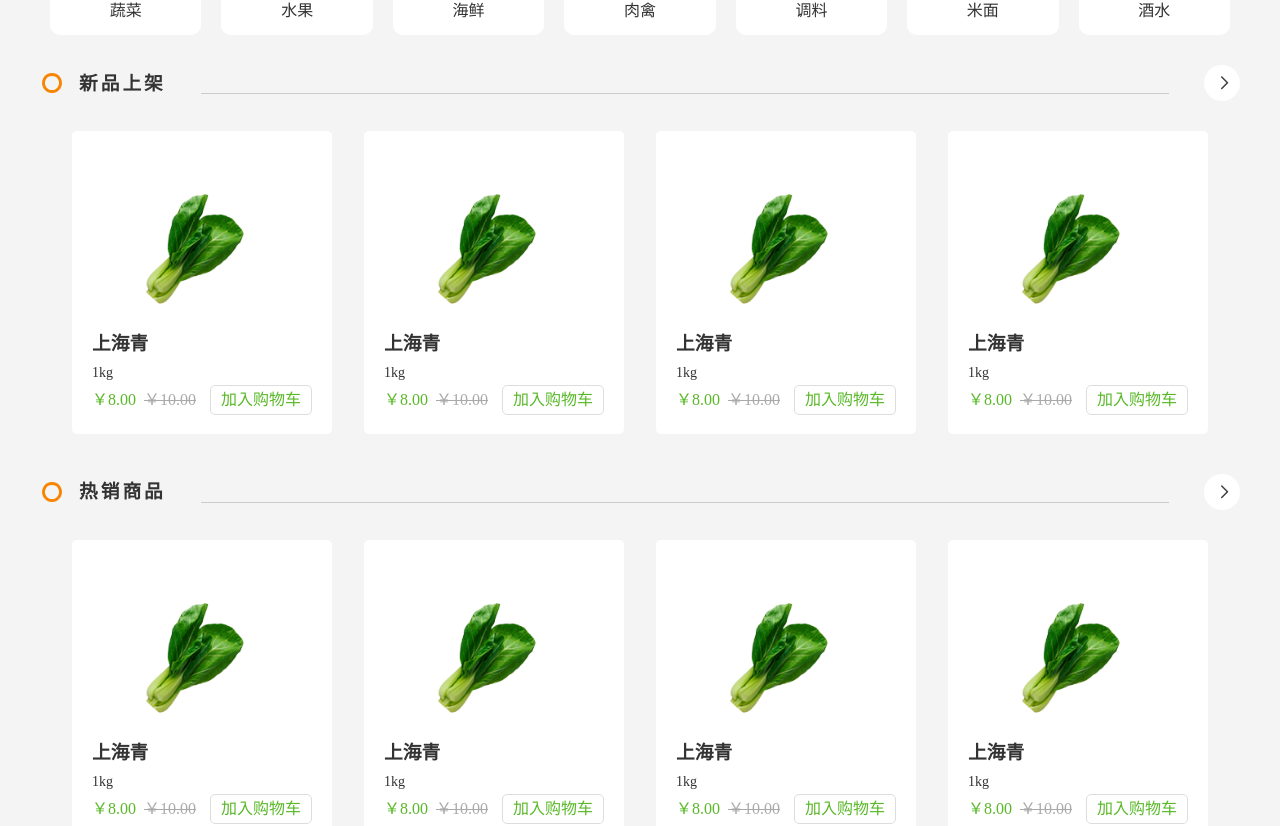
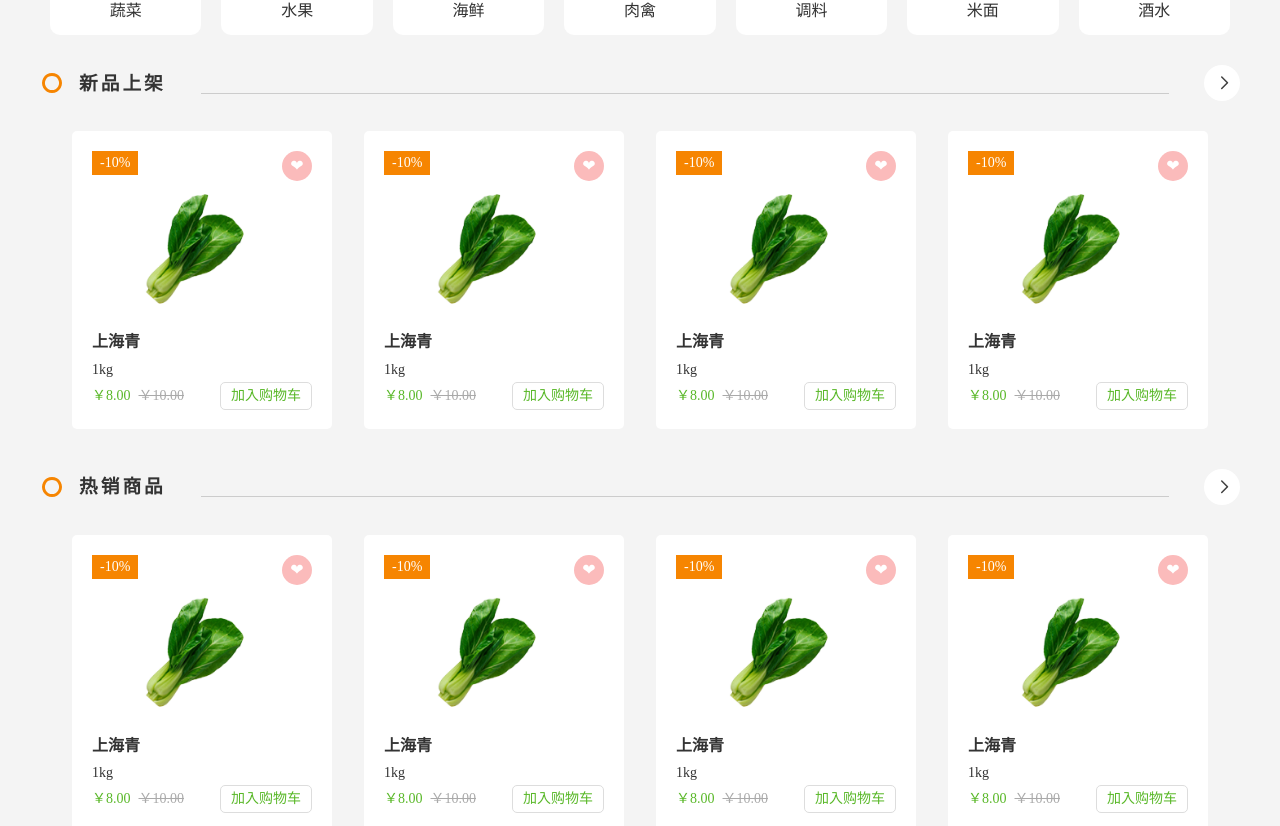
Before and after one commit to fukaikiso/shop, a Vue app: page / in a window 1280 px wide. Shown: the part 615-1441 px from the top of the page. Built offline with nearby package versions, Linux system fonts and the light colour scheme.

Commit message:
增加组件

```diff
--- a/src/components/VegProductCard.vue
+++ b/src/components/VegProductCard.vue
@@ -1,10 +1,12 @@
 <template>
   <div class="veg-product-card">
     <div class="item">
+      <div class="sale">-10%</div>
+      <div class="favorite"></div>
       <img
         src="/images/products/01.png"
         alt="" />
-      <h3>上海青</h3>
+      <h4>上海青</h4>
       <p>1kg</p>
       <div class="bottom">
         <span class="sale-price">￥8.00</span>
@@ -13,10 +15,12 @@
       </div>
     </div>
     <div class="item">
+      <div class="sale">-10%</div>
+      <div class="favorite"></div>
       <img
         src="/images/products/01.png"
         alt="" />
-      <h3>上海青</h3>
+      <h4>上海青</h4>
       <p>1kg</p>
       <div class="bottom">
         <span class="sale-price">￥8.00</span>
@@ -25,10 +29,12 @@
       </div>
     </div>
     <div class="item">
+      <div class="sale">-10%</div>
+      <div class="favorite"></div>
       <img
         src="/images/products/01.png"
         alt="" />
-      <h3>上海青</h3>
+      <h4>上海青</h4>
       <p>1kg</p>
       <div class="bottom">
         <span class="sale-price">￥8.00</span>
@@ -37,10 +43,12 @@
       </div>
     </div>
     <div class="item">
+      <div class="sale">-10%</div>
+      <div class="favorite"></div>
       <img
         src="/images/products/01.png"
         alt="" />
-      <h3>上海青</h3>
+      <h4>上海青</h4>
       <p>1kg</p>
       <div class="bottom">
         <span class="sale-price">￥8.00</span>
@@ -67,12 +75,42 @@ export default {};
     box-shadow: 0 0 5px 0 #aaa;
   }
   .item {
+    position: relative;
     width: 220px;
     background-color: #fff;
     padding: 10px 20px 25px;
     border-radius: 5px;
     transition: transform 0.05s;
     -webkit-font-smoothing: antialiased;
+    .sale {
+      position: absolute;
+      top: 20px;
+      left: 20px;
+      background-color: var(--theme-warning-color);
+      color: #fff;
+      padding: 4px 8px;
+      font-size: 14px;
+    }
+    .favorite {
+      position: absolute;
+      top: 20px;
+      right: 20px;
+      background-color: #fbbbbb;
+      width: 30px;
+      height: 30px;
+      border-radius: 15px;
+    }
+    .favorite::after {
+      content: '❤';
+      position: absolute;
+      top: 50%;
+      left: 50%;
+      color: #fff;
+      transform: translate(-50%, -50%);
+    }
+    .favorite:hover::after {
+      color: var(--theme-danger-color);
+    }
     img {
       width: 100%;
     }
@@ -86,11 +124,13 @@ export default {};
       align-items: center;
       .sale-price {
         color: var(--theme-primary-color);
+        font-size: 14px;
       }
       .pre-price {
         color: #aaa;
         text-decoration: line-through;
         margin: 0 8px;
+        font-size: 14px;
       }
       button {
         position: absolute;
@@ -100,6 +140,7 @@ export default {};
         background-color: #fff;
         border-radius: 5px;
         color: var(--theme-primary-color);
+        font-size: 14px;
       }
       button:hover {
         cursor: pointer;
--- a/src/components/SidebarCart.vue
+++ b/src/components/VegSidebarCart.vue
@@ -1,5 +1,5 @@
 <template>
-  <div class="sidebar-cart">
+  <div class="veg-sidebar-cart">
     <div class="top">
       <svg
         t="1661853737519"
@@ -30,7 +30,7 @@ export default {};
 </script>
 
 <style lang="scss" scoped>
-.sidebar-cart {
+.veg-sidebar-cart {
   cursor: pointer;
   position: fixed;
   display: flex;
@@ -58,6 +58,7 @@ export default {};
     cursor: pointer;
     padding: 10px 20px;
     border-radius: 5px;
+    background-color: #fff;
   }
 }
 </style>
--- a/src/views/Index.vue
+++ b/src/views/Index.vue
@@ -1,6 +1,6 @@
 <template>
   <div>
-    <sidebar-cart></sidebar-cart>
+    <veg-sidebar-cart></veg-sidebar-cart>
     <veg-header></veg-header>
     <div class="main">
       <div class="container">
@@ -52,9 +52,9 @@ import VegHeader from '@/components/VegHeader.vue';
 import VegFooter from '@/components/VegFooter.vue';
 import VegProductHeader from '@/components/VegProductHeader.vue';
 import VegProductFloor from '@/components/VegProductFloor.vue';
-import SidebarCart from '@/components/SidebarCart.vue';
+import VegSidebarCart from '@/components/VegSidebarCart.vue';
 export default {
-  components: { VegHeader, VegFooter, VegProductHeader, VegProductFloor, SidebarCart },
+  components: { VegHeader, VegFooter, VegProductHeader, VegProductFloor, VegSidebarCart },
   data() {
     return {
       categoryActive: -1,
```
Also changed, not shown: src/components/VegBreadcrumb.vue (added, +12 -0 lines).
